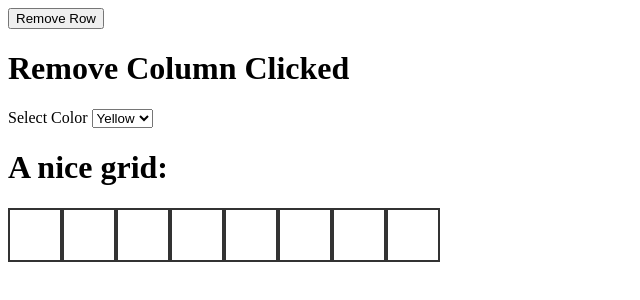
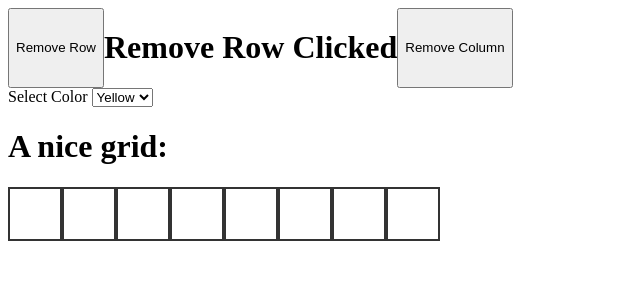
Before and after one commit to RyanGlem/Assignment-5, a plain HTML site: page index.html in a window 1280 px wide. Both pictures are taken after a click on the button "Remove Row". Shown: the whole page, without its empty margins (0-640 px from the left). Drawn offline with Linux system fonts and the light colour scheme.

Commit message:
broken remove button

```diff
--- a/index.html
+++ b/index.html
@@ -10,6 +10,10 @@
     <div class="buttons">
         <button class="button" onclick= "removeRow()">Remove Row</button>
         <h1 id ="test"></h1>
+
+
+        <button class="button" onclick= "removeColumn()">Remove Column</button>
+        <h1 id ="test1"></h1>
     </div>
 
 
--- a/script.js
+++ b/script.js
@@ -1,4 +1,9 @@
 const removeRow = () => {
-   document.getElementById("test").innerHTML = "Remove Column Clicked"
+   document.getElementById("test").innerHTML = "Remove Row Clicked"
    console.log("Hello")
 }
+
+const removeColumn = () => {
+   document.getElementById("test1").innerHTML = "Remove Column Clicked"
+   console.log("Hello")
+}
--- a/style.css
+++ b/style.css
@@ -10,3 +10,7 @@
     height:50px;
     width: 50px;
 }
+
+.buttons{
+  display: flex;
+}
```
